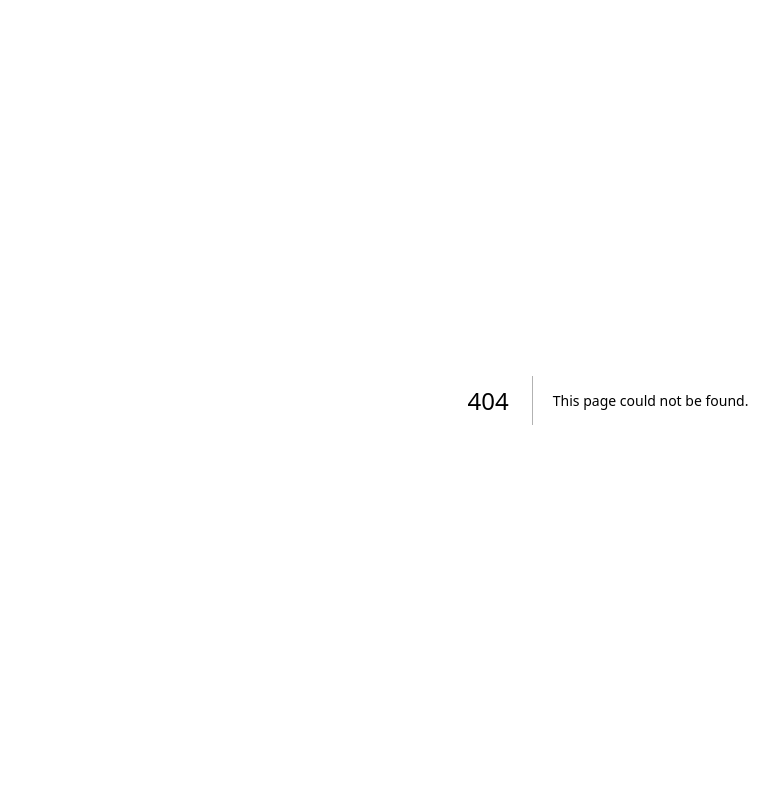
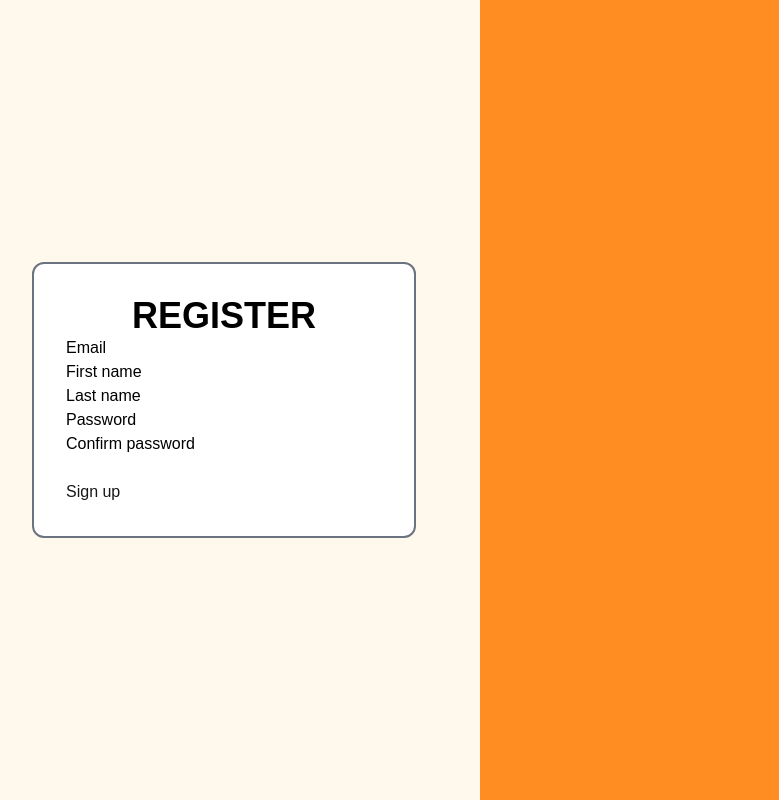
Before and after one commit to rgglenn150/motoclub-connect-frontend, a Next.js app: page /signup in a window 1280 px wide. Before the commit this address had no page. Shown: the whole page, without its empty margins (32-811 px from the left). Built offline with nearby package versions, Linux system fonts and the light colour scheme.

Commit message:
register page update in progress

```diff
--- /dev/null
+++ b/src/app/(pages)/signup/page.tsx
@@ -0,0 +1,100 @@
+"use client";
+import { useState } from "react";
+
+export default function Page() {
+  const [email, setEmail] = useState("");
+  const [firstName, setFirstName] = useState("");
+  const [lastName, setLastName] = useState("");
+  const [password, setPassword] = useState("");
+  const [confirmPassword, setConfirmPassword] = useState("");
+
+  const handleSubmit = async (event: { preventDefault: () => void }) => {
+    event.preventDefault();
+    try {
+      const response = await fetch("/api/auth/signup", {
+        method: "POST",
+        headers: {
+          "Content-Type": "application/json",
+        },
+        body: JSON.stringify({
+          email,
+          firstName,
+          lastName,
+          password,
+        }),
+      });
+      const data = await response.json();
+      if (response.ok) {
+        console.log(data);
+      } else {
+        console.error(data);
+      }
+    } catch (error) {
+      console.error(error);
+    }
+  };
+
+  return (
+    <div className="signup h-screen bg-accent">
+      <div className="flex justify-center items-center h-full left-section w-2/5 bg-primary">
+        <div className="border-solid border-2 border-gray-500 rounded-xl bg-secondary p-8 w-3/4">
+          <h1 className="font-bold text-4xl text-center">REGISTER</h1>
+          <form onSubmit={handleSubmit}>
+            <label>
+              Email
+              <input
+                type="email"
+                value={email}
+                onChange={(event) => setEmail(event.target.value)}
+              />
+            </label>
+            <br />
+            <label>
+              First name
+              <input
+                type="text"
+                value={firstName}
+                onChange={(event) => setFirstName(event.target.value)}
+              />
+            </label>
+            <br />
+            <label>
+              Last name
+              <input
+                type="text"
+                value={lastName}
+                onChange={(event) => setLastName(event.target.value)}
+              />
+            </label>
+            <br />
+            <label>
+              Password
+              <input
+                type="password"
+                value={password}
+                onChange={(event) => setPassword(event.target.value)}
+              />
+            </label>
+            <br />
+            <label>
+              Confirm password
+              <input
+                type="password"
+                value={confirmPassword}
+                onChange={(event) => setConfirmPassword(event.target.value)}
+              />
+            </label>
+            <br />
+            <button
+              type="submit"
+              disabled={password !== confirmPassword}
+            >
+              Sign up
+            </button>
+          </form>
+        </div>
+      </div>
+      <div className="right-seciton bg-accent" ></div>
+    </div>
+  );
+}
--- a/src/app/globals.css
+++ b/src/app/globals.css
@@ -25,3 +25,11 @@ body {
     text-wrap: balance;
   }
 }
+
+
+form label {
+  color: black;
+}
+h1 {
+  color: black;
+}
--- a/tailwind.config.ts
+++ b/tailwind.config.ts
@@ -1,4 +1,5 @@
 import type { Config } from "tailwindcss";
+const defaultTheme = require("tailwindcss/defaultTheme");
 
 const config: Config = {
   content: [
@@ -11,9 +12,12 @@ const config: Config = {
       colors: {
         background: "var(--background)",
         foreground: "var(--foreground)",
-        accent:'#FF8D21',
-        primary:'#FFF8EC',
-        secondary:'#FFFFFF',
+        accent: "#FF8D21",
+        primary: "#FFF8EC",
+        secondary: "#FFFFFF",
+      },
+      fontFamily: {
+        sans: ["InterVariable", ...defaultTheme.fontFamily.sans],
       },
     },
   },
```
